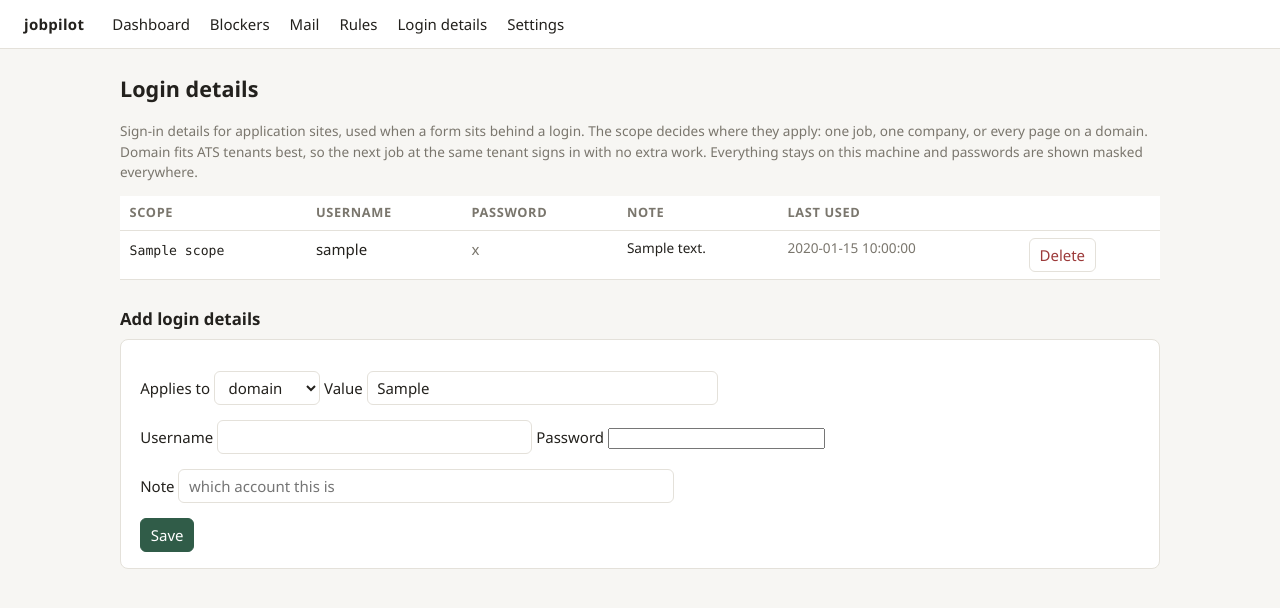
After one commit to seyitgkc/jobpilot, a FastAPI app: template src/jobpilot/admin/templates/credentials.html in a window 1280 px wide. The commit adds this page. Shown: the top 608 px of the page. Run offline with FastAPI, Linux system fonts and the light colour scheme; the template is opened without the code that fills it: most values are stand-ins (such as "Sample title", 1, 10 or a date in 2020); parts of the project's set-up code (start-up, migrations or seed data) failed here and were passed over.

Commit message:
Add login details page, restore the capture CLI hint, refresh README
The panel gains a login details surface over the credential store:
scoped to a job, company, or domain, masked everywhere, deletable, and
linked from each job page with the scope prefilled. The dashboard
capture card names the terminal command again. The README now walks
setup, each process, the application flow, mail configuration with the
keychain path, and chat registration end to end.

```diff
--- a/src/jobpilot/admin/app.py
+++ b/src/jobpilot/admin/app.py
@@ -13,7 +13,20 @@ from fastapi.templating import Jinja2Templates
 
 from ..config import Config, DataPaths
 from ..db import open_db
-from ..core import blockers, capture, context, events, mail, repo, resolve, rules, settings, state, tailor
+from ..core import (
+    blockers,
+    capture,
+    context,
+    credentials,
+    events,
+    mail,
+    repo,
+    resolve,
+    rules,
+    settings,
+    state,
+    tailor,
+)
 from ..core.browser_client import BrowserClient, BrowserDaemonError
 from ..core.repo import NotFound
 from ..util import from_json
@@ -434,6 +447,55 @@ def create_app(
             raise HTTPException(status_code=400, detail=str(error)) from error
         return RedirectResponse("/rules", status_code=303)
 
+    @app.get("/credentials")
+    def credentials_page(request: Request, prefill: str = ""):
+        conn = db(request)
+        prefill_type, prefill_value = "domain", ""
+        if ":" in prefill:
+            head, _, tail = prefill.partition(":")
+            if head in ("job", "company", "domain"):
+                prefill_type, prefill_value = head, tail
+        return render(
+            request,
+            "credentials.html",
+            entries=credentials.list_credentials(conn),
+            prefill_type=prefill_type,
+            prefill_value=prefill_value,
+        )
+
+    @app.post("/credentials")
+    def credential_add(
+        request: Request,
+        scope_type: str = Form(...),
+        scope_value: str = Form(...),
+        username: str = Form(...),
+        password: str = Form(...),
+        note: str = Form(""),
+    ):
+        conn = db(request)
+        scope_value = scope_value.strip()
+        if scope_type not in ("job", "company", "domain") or not scope_value:
+            raise HTTPException(status_code=400, detail="pick a scope and value")
+        if scope_type == "job" and not scope_value.isdigit():
+            raise HTTPException(status_code=400, detail="job scope takes the job number")
+        try:
+            credentials.set_credential(
+                conn, f"{scope_type}:{scope_value}", username, password, "owner",
+                note=note.strip() or None,
+            )
+        except ValueError as error:
+            raise HTTPException(status_code=400, detail=str(error)) from error
+        return RedirectResponse("/credentials", status_code=303)
+
+    @app.post("/credentials/{credential_id}/delete")
+    def credential_delete(request: Request, credential_id: int):
+        conn = db(request)
+        try:
+            credentials.delete_credential(conn, credential_id, "owner")
+        except NotFound as error:
+            raise HTTPException(status_code=404, detail=str(error)) from error
+        return RedirectResponse("/credentials", status_code=303)
+
     @app.get("/settings")
     def settings_page(request: Request):
         conn = db(request)
--- a/src/jobpilot/admin/templates/base.html
+++ b/src/jobpilot/admin/templates/base.html
@@ -70,6 +70,7 @@ img.crop { display: block; max-width: 28rem; border: 1px solid var(--line); bord
   <a href="/blockers">Blockers</a>
   <a href="/mail">Mail</a>
   <a href="/rules">Rules</a>
+  <a href="/credentials">Login details</a>
   <a href="/settings">Settings</a>
 </nav>
 <main>
--- /dev/null
+++ b/src/jobpilot/admin/templates/credentials.html
@@ -0,0 +1,60 @@
+{% extends "base.html" %}
+{% block title %}Login details, jobpilot{% endblock %}
+{% block content %}
+<h1>Login details</h1>
+<p class="muted small">Sign-in details for application sites, used when a
+form sits behind a login. The scope decides where they apply: one job, one
+company, or every page on a domain. Domain fits ATS tenants best, so the
+next job at the same tenant signs in with no extra work. Everything stays on
+this machine and passwords are shown masked everywhere.</p>
+
+{% if entries %}
+<table>
+  <tr><th>Scope</th><th>Username</th><th>Password</th><th>Note</th><th>Last used</th><th></th></tr>
+  {% for entry in entries %}
+  <tr>
+    <td><code>{{ entry.scope }}</code></td>
+    <td>{{ entry.username }}</td>
+    <td class="muted">{{ entry.password }}</td>
+    <td class="small">{{ entry.note or "" }}</td>
+    <td class="muted small">{{ entry.last_used_at or "never" }}</td>
+    <td>
+      <form class="inline" method="post" action="/credentials/{{ entry.id }}/delete"
+            onsubmit="return confirm('Delete the login details for {{ entry.scope }}?')">
+        <button class="danger">Delete</button>
+      </form>
+    </td>
+  </tr>
+  {% endfor %}
+</table>
+{% else %}
+<div class="card"><p>No login details saved.</p></div>
+{% endif %}
+
+<h2>Add login details</h2>
+<div class="card">
+  <form method="post" action="/credentials">
+    <p>
+      <label>Applies to
+        <select name="scope_type">
+          <option value="domain" {% if prefill_type == "domain" %}selected{% endif %}>domain</option>
+          <option value="company" {% if prefill_type == "company" %}selected{% endif %}>company</option>
+          <option value="job" {% if prefill_type == "job" %}selected{% endif %}>job</option>
+        </select>
+      </label>
+      <label>Value
+        <input type="text" name="scope_value" size="32" required
+               value="{{ prefill_value }}"
+               placeholder="acme.wd5.myworkdayjobs.com, or Acme, or a job number">
+      </label>
+    </p>
+    <p>
+      <label>Username <input type="text" name="username" size="28" required></label>
+      <label>Password <input type="password" name="password" size="24" required></label>
+    </p>
+    <p><label>Note <input type="text" name="note" size="48"
+        placeholder="which account this is"></label></p>
+    <button class="primary">Save</button>
+  </form>
+</div>
+{% endblock %}
--- a/src/jobpilot/admin/templates/dashboard.html
+++ b/src/jobpilot/admin/templates/dashboard.html
@@ -21,7 +21,9 @@
     <button class="primary">Capture posting</button>
   </form>
   <p class="muted small">Archives the posting and creates the job. The
-  browser daemon must be running; the page opens in its window.</p>
+  browser daemon must be running; the page opens in its window. The same
+  capture works from the terminal:</p>
+  <pre>jobpilot capture &lt;posting url&gt;</pre>
 </div>
 
 {% if lost_tabs %}
--- a/src/jobpilot/admin/templates/job_detail.html
+++ b/src/jobpilot/admin/templates/job_detail.html
@@ -13,6 +13,7 @@
 <p class="small">
   <a href="{{ job.canonical_url or job.url }}">Posting</a>
   {% if has_glance %} &middot; <a href="/jobs/{{ job.id }}/glance">Resume review</a>{% endif %}
+  &middot; <a href="/credentials?prefill=job:{{ job.id }}">Login details</a>
 </p>
 
 <div class="grid">
```
Also changed, not shown: src/jobpilot/core/credentials.py (+16 -0 lines), tests/test_admin.py (+52 -0 lines), README.md.
